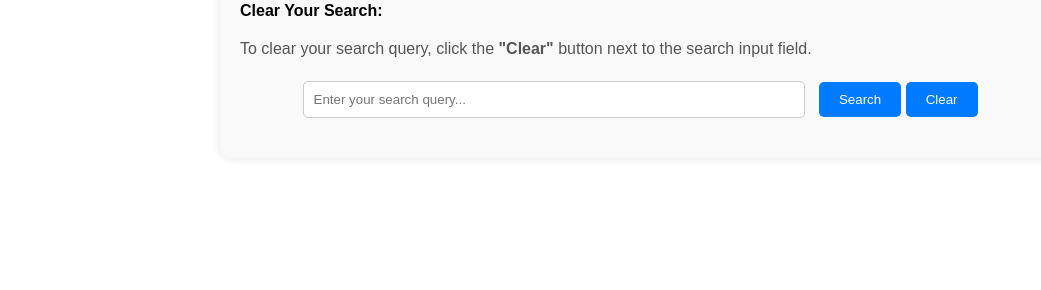
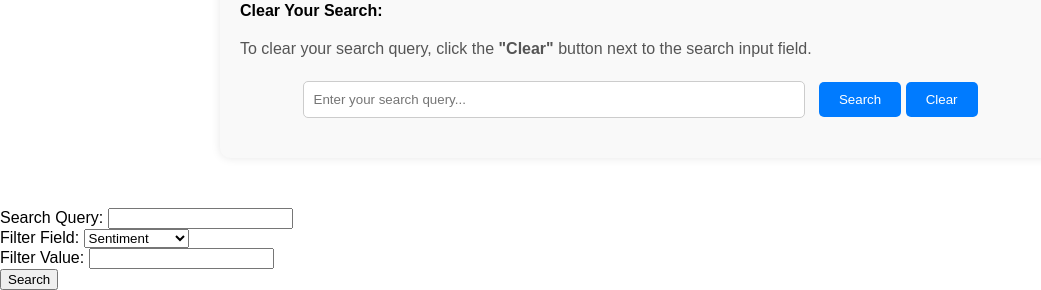
Before and after one commit to kcao1199/2024-AI-HACKATHON, a Flask app: page / in a window 1280 px wide. Shown: the part 1012-1302 px from the top of the page, without its empty margins (0-1041 px from the left). Before the commit the page ends 1130 px from the top, so only its background shows below. Run offline with Flask 2, Linux system fonts and the light colour scheme; parts of the project's set-up code (start-up, migrations or seed data) failed here and were passed over.

Commit message:
Update index.html

```diff
--- a/flask_app/templates/index.html
+++ b/flask_app/templates/index.html
@@ -278,3 +278,25 @@
     </script>
 </body>
 </html>
+
+<!-- Search Form -->
+<form id="search-form">
+    <label for="search-query">Search Query:</label>
+    <input type="text" id="search-query" name="q">
+    <br>
+
+    <!-- Filter Inputs -->
+    <label for="filter-field">Filter Field:</label>
+    <select id="filter-field" name="filter_field">
+        <option value="sentiment">Sentiment</option>
+        <option value="organizations">Organizations</option>
+        <!-- Add more options as needed -->
+    </select>
+    <br>
+
+    <label for="filter-value">Filter Value:</label>
+    <input type="text" id="filter-value" name="filter_value">
+    <br>
+
+    <button type="submit">Search</button>
+</form>
```
